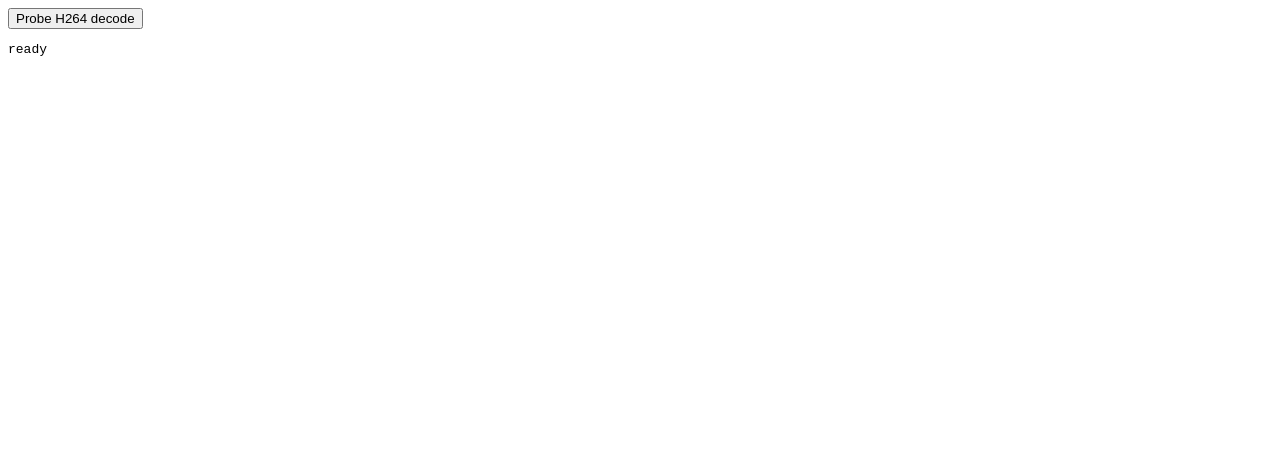
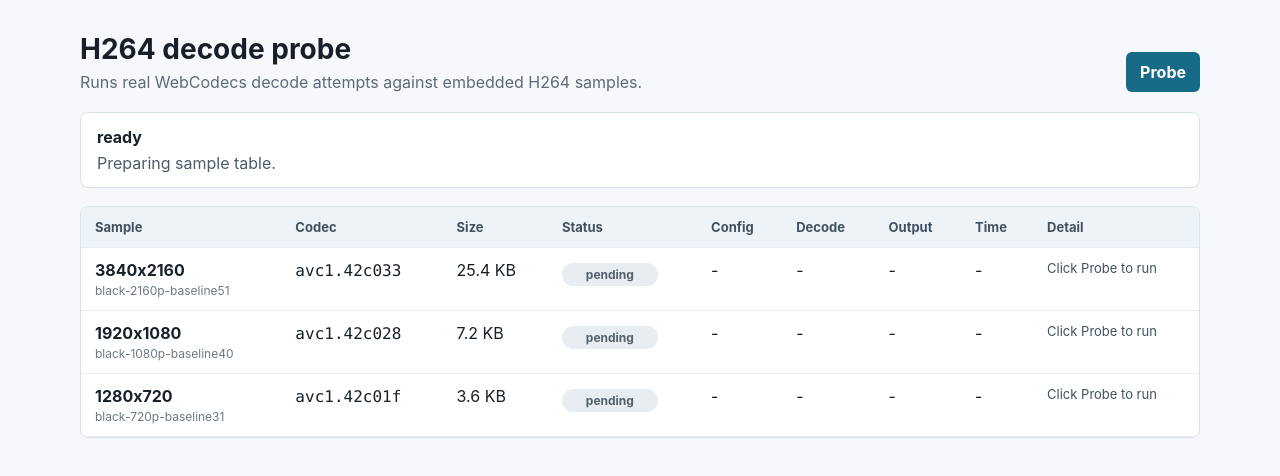
Before and after one commit to shushushv/h264-decode-probe, a website built with Vite: page index.html in a window 1280 px wide. Built offline with nearby package versions, Linux system fonts and the light colour scheme.

Commit message:
feat: show decode probe results in a table

```diff
--- a/index.html
+++ b/index.html
@@ -1,6 +1,36 @@
 <!doctype html>
 <meta charset="utf-8">
+<meta name="viewport" content="width=device-width, initial-scale=1">
 <title>H264 decode probe</title>
-<button id="probe">Probe H264 decode</button>
-<pre id="out">loading...</pre>
+<main>
+  <header>
+    <div>
+      <h1>H264 decode probe</h1>
+      <p>Runs real WebCodecs decode attempts against embedded H264 samples.</p>
+    </div>
+    <button id="probe">Probe</button>
+  </header>
+  <section class="summary">
+    <div id="status">loading...</div>
+    <div id="summary">Preparing sample table.</div>
+  </section>
+  <section class="table-wrap">
+    <table>
+      <thead>
+        <tr>
+          <th>Sample</th>
+          <th>Codec</th>
+          <th>Size</th>
+          <th>Status</th>
+          <th>Config</th>
+          <th>Decode</th>
+          <th>Output</th>
+          <th>Time</th>
+          <th>Detail</th>
+        </tr>
+      </thead>
+      <tbody id="results"></tbody>
+    </table>
+  </section>
+</main>
 <script type="module" src="/src/main.js"></script>
--- a/src/index.js
+++ b/src/index.js
@@ -15,17 +15,26 @@ export async function decodeH264Sample(sample, options = {}) {
     optimizeForLatency: true,
   };
 
+  const startedAt = performance.now();
   if (VideoDecoder.isConfigSupported) {
     const support = await VideoDecoder.isConfigSupported(config);
     if (!support.supported) {
-      return { supported: false, decoded: false, config: support.config || config };
+      return {
+        supported: false,
+        decoded: false,
+        outputFrames: 0,
+        durationMs: performance.now() - startedAt,
+        config: support.config || config,
+      };
     }
   }
 
   let frameInfo;
   let decodeError;
+  let outputFrames = 0;
   const decoder = new VideoDecoder({
     output(frame) {
+      outputFrames += 1;
       frameInfo = {
         width: frame.codedWidth,
         height: frame.codedHeight,
@@ -59,6 +68,8 @@ export async function decodeH264Sample(sample, options = {}) {
   return {
     supported: true,
     decoded: Boolean(frameInfo),
+    outputFrames,
+    durationMs: performance.now() - startedAt,
     width: frameInfo?.width,
     height: frameInfo?.height,
     config,
@@ -81,15 +92,14 @@ export async function probeH264Decode(samples = h264Samples, options = {}) {
 
 export async function probeH264DecodeDetailed(samples = h264Samples, options = {}) {
   const attempts = [];
+  let match = null;
 
   for (const sample of samples) {
     try {
       const result = await decodeH264Sample(sample, options);
       const attempt = { sample, result };
       attempts.push(attempt);
-      if (result.decoded) {
-        return { decoded: true, match: attempt, attempts };
-      }
+      if (result.decoded && !match) match = attempt;
     } catch (error) {
       attempts.push({
         sample,
@@ -102,5 +112,5 @@ export async function probeH264DecodeDetailed(samples = h264Samples, options = {
     }
   }
 
-  return { decoded: false, match: null, attempts };
+  return { decoded: Boolean(match), match, attempts };
 }
--- a/src/main.js
+++ b/src/main.js
@@ -1,27 +1,92 @@
 import { h264Samples, probeH264DecodeDetailed } from './index.js';
+import './styles.css';
 
 const probe = document.getElementById('probe');
-const out = document.getElementById('out');
+const tbody = document.getElementById('results');
+const status = document.getElementById('status');
+const summary = document.getElementById('summary');
 
-function stringifyResult(result) {
-  return JSON.stringify(
-    result,
-    function replaceBinary(key, value) {
-      if (key === 'data') return '<' + value.byteLength + ' bytes>';
-      return value;
-    },
-    2,
+function formatMs(value) {
+  if (typeof value !== 'number') return '-';
+  return value < 10 ? value.toFixed(2) + ' ms' : value.toFixed(1) + ' ms';
+}
+
+function formatBytes(value) {
+  if (!value) return '-';
+  if (value < 1024) return value + ' B';
+  return (value / 1024).toFixed(1) + ' KB';
+}
+
+function statusLabel(attempt) {
+  if (attempt.error) return ['error', attempt.error.name];
+  if (!attempt.result.supported) return ['warn', 'unsupported'];
+  if (!attempt.result.decoded) return ['warn', 'no frame'];
+  return ['ok', 'decoded'];
+}
+
+function rowHtml(attempt) {
+  const sample = attempt.sample;
+  const result = attempt.result || {};
+  const error = attempt.error;
+  const label = statusLabel(attempt);
+  const output = result.width && result.height ? result.width + 'x' + result.height : '-';
+  const detail = error ? error.message : 'frames=' + (result.outputFrames || 0);
+
+  return (
+    '<tr>' +
+    '<td><strong>' + sample.width + 'x' + sample.height + '</strong><span>' + sample.name + '</span></td>' +
+    '<td><code>' + sample.codec + '</code></td>' +
+    '<td>' + formatBytes(sample.data && sample.data.byteLength) + '</td>' +
+    '<td><span class="pill ' + label[0] + '">' + label[1] + '</span></td>' +
+    '<td>' + (result.supported === undefined ? '-' : String(result.supported)) + '</td>' +
+    '<td>' + (result.decoded === undefined ? '-' : String(result.decoded)) + '</td>' +
+    '<td>' + output + '</td>' +
+    '<td>' + formatMs(result.durationMs) + '</td>' +
+    '<td class="detail">' + detail + '</td>' +
+    '</tr>'
   );
 }
 
-out.textContent = 'ready';
+function renderPending() {
+  tbody.innerHTML = h264Samples
+    .map(function renderSample(sample) {
+      return (
+        '<tr>' +
+        '<td><strong>' + sample.width + 'x' + sample.height + '</strong><span>' + sample.name + '</span></td>' +
+        '<td><code>' + sample.codec + '</code></td>' +
+        '<td>' + formatBytes(sample.data.byteLength) + '</td>' +
+        '<td><span class="pill idle">pending</span></td>' +
+        '<td>-</td><td>-</td><td>-</td><td>-</td><td class="detail">Click Probe to run</td>' +
+        '</tr>'
+      );
+    })
+    .join('');
+}
+
+function renderResult(result) {
+  const decoded = result.attempts.filter(function count(attempt) {
+    return attempt.result && attempt.result.decoded;
+  });
+  summary.textContent = result.decoded
+    ? 'Max decoded resolution: ' + result.match.sample.width + 'x' + result.match.sample.height
+    : 'No sample decoded. Check row details for the failing layer.';
+  status.textContent = decoded.length + '/' + result.attempts.length + ' samples decoded';
+  tbody.innerHTML = result.attempts.map(rowHtml).join('');
+}
+
+renderPending();
+status.textContent = 'ready';
 
 probe.onclick = async function onProbeClick() {
-  out.textContent = 'probing...';
+  status.textContent = 'probing...';
+  summary.textContent = 'Running real H264 decode attempts.';
+  probe.disabled = true;
   try {
-    const result = await probeH264DecodeDetailed(h264Samples);
-    out.textContent = stringifyResult(result);
+    renderResult(await probeH264DecodeDetailed(h264Samples));
   } catch (error) {
-    out.textContent = error && error.stack ? error.stack : String(error);
+    status.textContent = 'probe failed';
+    summary.textContent = error && error.stack ? error.stack : String(error);
+  } finally {
+    probe.disabled = false;
   }
 };
--- /dev/null
+++ b/src/styles.css
@@ -0,0 +1,159 @@
+:root {
+  color: #17202a;
+  background: #f6f8fb;
+  font-family: Inter, ui-sans-serif, system-ui, -apple-system, BlinkMacSystemFont, "Segoe UI", sans-serif;
+}
+
+body {
+  margin: 0;
+}
+
+main {
+  max-width: 1120px;
+  margin: 0 auto;
+  padding: 32px 20px;
+}
+
+header {
+  display: flex;
+  align-items: end;
+  justify-content: space-between;
+  gap: 16px;
+  margin-bottom: 20px;
+}
+
+h1 {
+  margin: 0 0 6px;
+  font-size: 28px;
+}
+
+p {
+  margin: 0;
+  color: #5d6b7a;
+}
+
+button {
+  border: 0;
+  border-radius: 6px;
+  background: #176b87;
+  color: white;
+  cursor: pointer;
+  font: inherit;
+  font-weight: 700;
+  padding: 10px 14px;
+}
+
+button:disabled {
+  cursor: wait;
+  opacity: 0.62;
+}
+
+.summary {
+  display: grid;
+  gap: 6px;
+  margin: 0 0 18px;
+  padding: 14px 16px;
+  border: 1px solid #d8e0e8;
+  border-radius: 8px;
+  background: white;
+}
+
+#status {
+  font-weight: 700;
+}
+
+#summary {
+  color: #4c5c68;
+  white-space: pre-wrap;
+}
+
+.table-wrap {
+  overflow-x: auto;
+  border: 1px solid #d8e0e8;
+  border-radius: 8px;
+  background: white;
+}
+
+table {
+  width: 100%;
+  border-collapse: collapse;
+  min-width: 920px;
+}
+
+th,
+td {
+  border-bottom: 1px solid #e7edf3;
+  padding: 12px 14px;
+  text-align: left;
+  vertical-align: top;
+}
+
+th {
+  background: #eef3f7;
+  color: #40515f;
+  font-size: 13px;
+}
+
+td span {
+  display: block;
+  color: #6b7986;
+  font-size: 12px;
+  margin-top: 3px;
+}
+
+code {
+  font-family: "SFMono-Regular", Consolas, monospace;
+}
+
+.pill {
+  display: inline-block;
+  min-width: 78px;
+  border-radius: 999px;
+  padding: 4px 9px;
+  color: #24313c;
+  font-size: 12px;
+  font-weight: 700;
+  text-align: center;
+}
+
+.pill.ok {
+  background: #dff5e7;
+  color: #14633c;
+}
+
+.pill.warn {
+  background: #fff1ce;
+  color: #7a4d00;
+}
+
+.pill.error {
+  background: #ffe1df;
+  color: #a23228;
+}
+
+.pill.idle {
+  background: #e8edf2;
+  color: #53616f;
+}
+
+.detail {
+  max-width: 320px;
+  color: #40515f;
+  font-size: 13px;
+  overflow-wrap: anywhere;
+}
+
+@media (max-width: 720px) {
+  main {
+    padding: 22px 12px;
+  }
+
+  header {
+    align-items: stretch;
+    flex-direction: column;
+  }
+
+  button {
+    width: 100%;
+  }
+}
```
